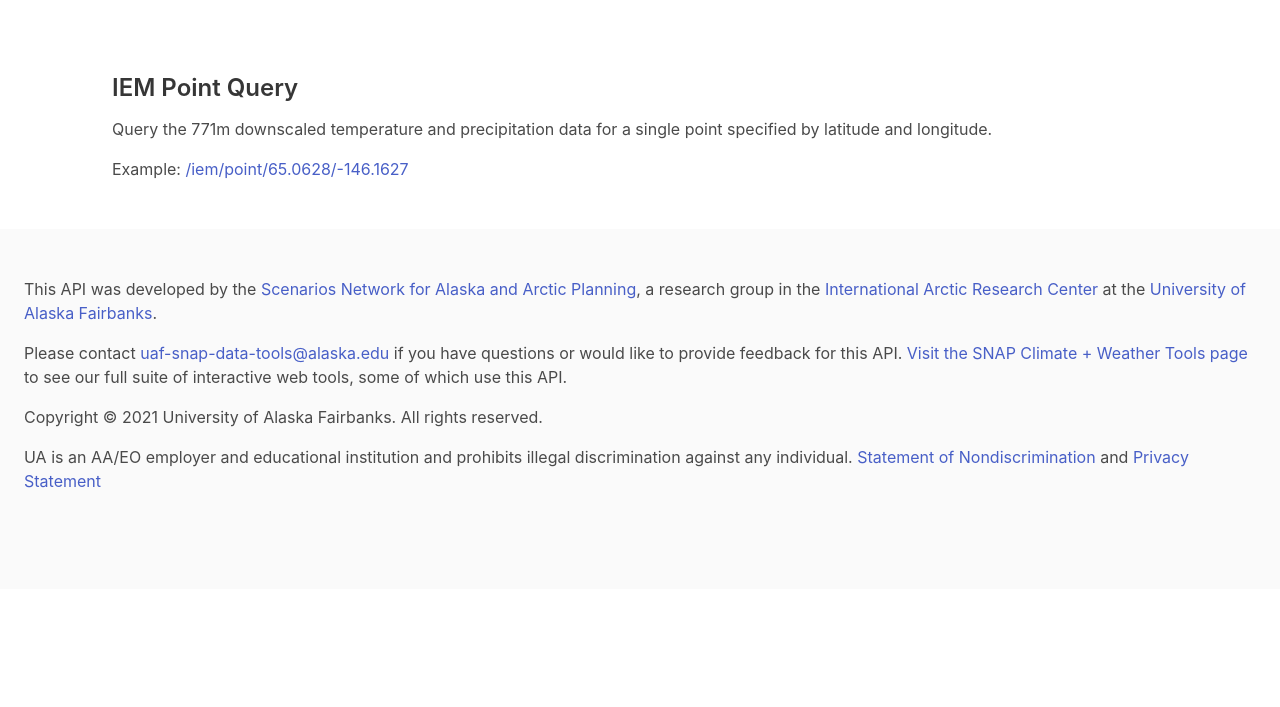
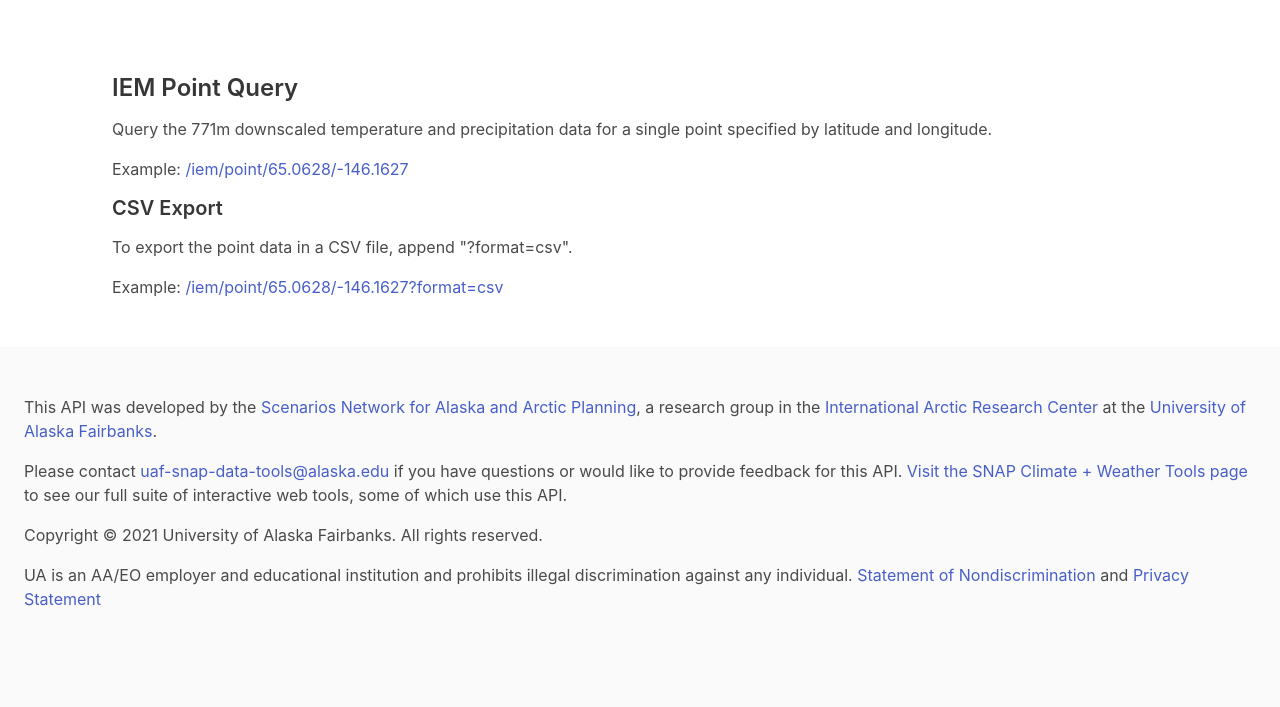
Before and after one commit to ua-snap/data-api, a Flask app: page /iem/point/ in a window 1280 px wide. Shown: the part 181-888 px from the top of the page. Before the commit the page ends 669 px from the top, so only its background shows below. Run offline with Flask 2, Linux system fonts and the light colour scheme; parts of the project's set-up code (start-up, migrations or seed data) failed here and were passed over.

Commit message:
Update info page with CSV export example

```diff
--- a/templates/iem/point.html
+++ b/templates/iem/point.html
@@ -3,4 +3,7 @@
 <h3>IEM Point Query</h3>
 <p>Query the 771m downscaled temperature and precipitation data for a single point specified by latitude and longitude.</p>
 <p>Example: <a href="/iem/point/65.0628/-146.1627">/iem/point/65.0628/-146.1627</a></p>
+<h4>CSV Export</h4>
+<p>To export the point data in a CSV file, append "?format=csv".</p>
+<p>Example: <a href="/iem/point/65.0628/-146.1627?format=csv">/iem/point/65.0628/-146.1627?format=csv</a></p>
 {% endblock %}
```
